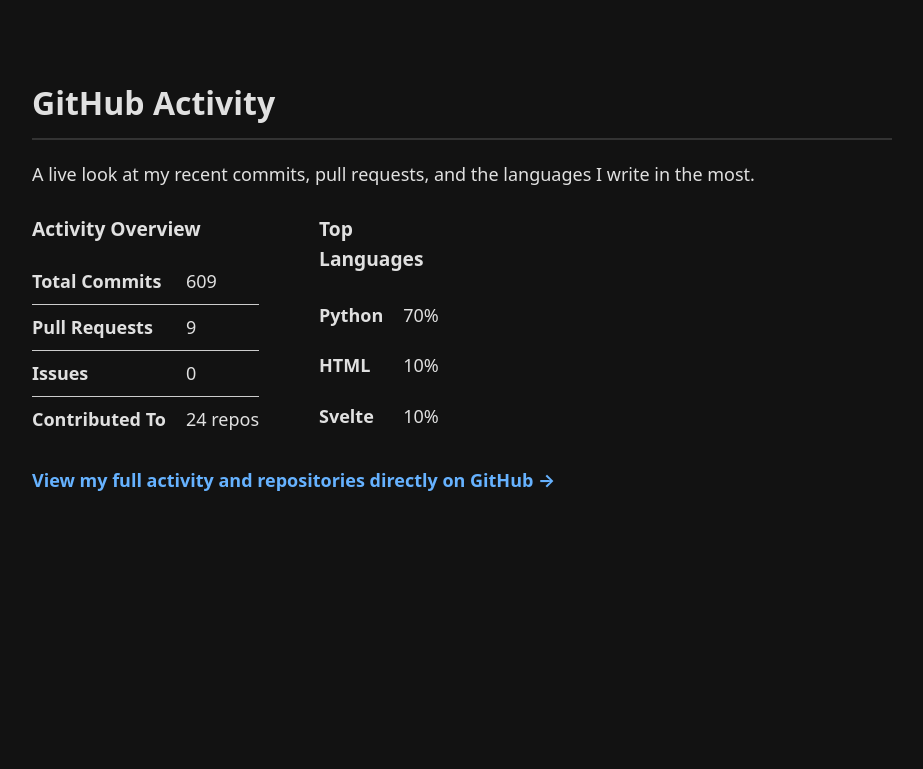
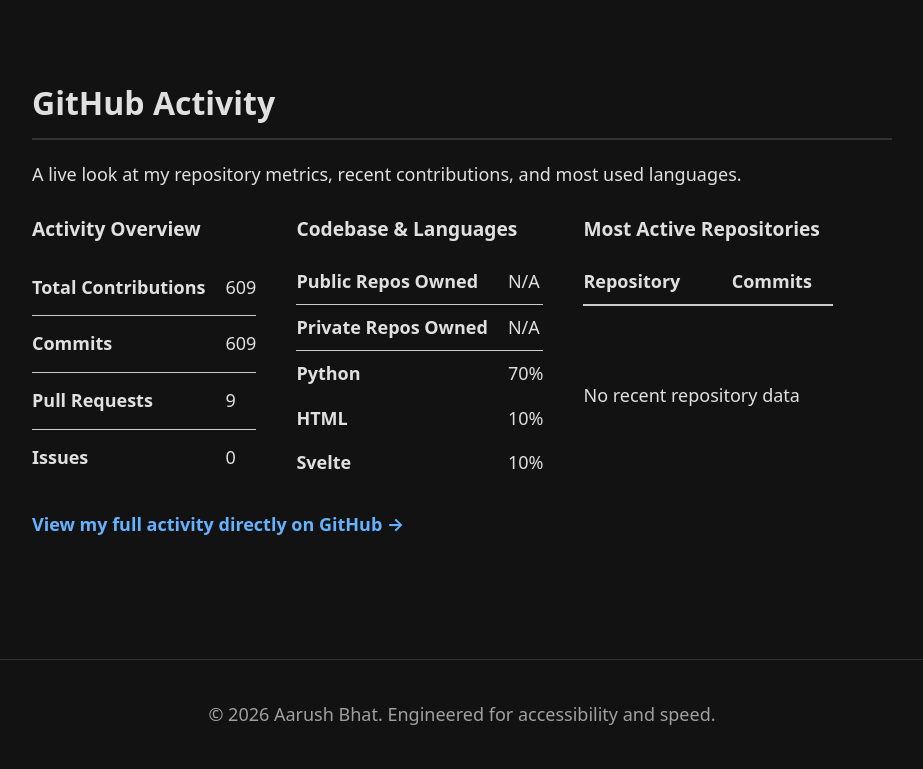
Before and after one commit to Aarushb/aarushb.github.io, a plain HTML site: page index.html in a window 1280 px wide. Shown: the part 4851-5620 px from the top of the page, without its empty margins (178-1101 px from the left). Before the commit the page ends 5426 px from the top, so only its background shows below. Drawn offline with Linux system fonts and the light colour scheme.

Commit message:
UI: add detailed stats table to frontend

```diff
--- a/index.html
+++ b/index.html
@@ -215,54 +215,86 @@
 
 <section id="github-stats" class="container section">
             <h2>GitHub Activity</h2>
-            <p>A live look at my recent commits, pull requests, and the languages I write in the most.</p>
+            <p>A live look at my repository metrics, recent contributions, and most used languages.</p>
 
             <div id="github-stats-container" aria-live="polite" style="margin-top: 25px;">
                 <p>Loading GitHub stats...</p>
             </div>
 
             <p style="margin-top: 25px; font-weight: bold;">
-                <a href="https://github.com/aarushb" target="_blank" rel="noopener noreferrer">View my full activity and repositories directly on GitHub &rarr;</a>
+                <a href="https://github.com/aarushb" target="_blank" rel="noopener noreferrer">View my full activity directly on GitHub &rarr;</a>
             </p>
         </section>
 
-<script>
+    </main>
+
+    <footer class="site-footer">
+        <div class="container">
+            <p>&copy; 2026 Aarush Bhat. Engineered for accessibility and speed.</p>
+        </div>
+    </footer>
+
+    <script>
         async function loadAccessibleStats() {
             const container = document.getElementById('github-stats-container');
             try {
-                // Fetch the static JSON file generated by the Python script
                 const res = await fetch('./github-stats.json');
                 if (!res.ok) throw new Error('Stats file not found');
                 const data = await res.json();
 
-                // Format the languages array into table rows
-                const languageRows = data.languages.map(lang =>
+                // Format the languages array
+                const languageRows = data.languages ? data.languages.map(lang =>
                     `<tr><th scope="row" style="padding: 8px 20px 8px 0;">${lang.name}</th><td style="padding: 8px 0;">${lang.percentage}%</td></tr>`
-                ).join('');
+                ).join('') : '<tr><td colspan="2">No language data</td></tr>';
 
-                // Build structured tables for screen readers and visual users alike
+                // Format the top repositories array
+                const topReposRows = data.topRepositories && data.topRepositories.length > 0 ? data.topRepositories.map(repo =>
+                    `<tr><th scope="row" style="padding: 8px 20px 8px 0; font-weight: normal;">${repo.name}</th><td style="padding: 8px 0;">${repo.commits}</td></tr>`
+                ).join('') : '<tr><td colspan="2">No recent repository data</td></tr>';
+
+                // Fallbacks for the new data points in case the old JSON is still cached
+                const totalContribs = data.totalContributions || data.commits;
+                const publicRepos = data.ownedRepos ? data.ownedRepos.public : 'N/A';
+                const privateRepos = data.ownedRepos ? data.ownedRepos.private : 'N/A';
+
                 container.innerHTML = `
-                    <div style="display: flex; flex-wrap: wrap; gap: 60px;">
-                        <table style="text-align: left; border-collapse: collapse;">
+                    <div style="display: flex; flex-wrap: wrap; gap: 40px; margin-top: 20px;">
+
+                        <table style="text-align: left; border-collapse: collapse; min-width: 200px;">
                             <caption style="text-align: left; font-size: 1.2rem; font-weight: bold; margin-bottom: 15px;">Activity Overview</caption>
                             <tbody>
-                                <tr><th scope="row" style="padding: 8px 20px 8px 0; border-bottom: 1px solid #ccc;">Total Commits</th><td style="padding: 8px 0; border-bottom: 1px solid #ccc;">${data.commits}</td></tr>
+                                <tr><th scope="row" style="padding: 8px 20px 8px 0; border-bottom: 1px solid #ccc;">Total Contributions</th><td style="padding: 8px 0; border-bottom: 1px solid #ccc;">${totalContribs}</td></tr>
+                                <tr><th scope="row" style="padding: 8px 20px 8px 0; border-bottom: 1px solid #ccc;">Commits</th><td style="padding: 8px 0; border-bottom: 1px solid #ccc;">${data.commits}</td></tr>
                                 <tr><th scope="row" style="padding: 8px 20px 8px 0; border-bottom: 1px solid #ccc;">Pull Requests</th><td style="padding: 8px 0; border-bottom: 1px solid #ccc;">${data.prs}</td></tr>
-                                <tr><th scope="row" style="padding: 8px 20px 8px 0; border-bottom: 1px solid #ccc;">Issues</th><td style="padding: 8px 0; border-bottom: 1px solid #ccc;">${data.issues}</td></tr>
-                                <tr><th scope="row" style="padding: 8px 20px 8px 0;">Contributed To</th><td style="padding: 8px 0;">${data.contributedTo} repos</td></tr>
+                                <tr><th scope="row" style="padding: 8px 20px 8px 0;">Issues</th><td style="padding: 8px 0;">${data.issues}</td></tr>
                             </tbody>
                         </table>
 
-                        <table style="text-align: left; border-collapse: collapse;">
-                            <caption style="text-align: left; font-size: 1.2rem; font-weight: bold; margin-bottom: 15px;">Top Languages</caption>
+                        <table style="text-align: left; border-collapse: collapse; min-width: 200px;">
+                            <caption style="text-align: left; font-size: 1.2rem; font-weight: bold; margin-bottom: 15px;">Codebase & Languages</caption>
                             <tbody>
+                                <tr><th scope="row" style="padding: 8px 20px 8px 0; border-bottom: 1px solid #ccc;">Public Repos Owned</th><td style="padding: 8px 0; border-bottom: 1px solid #ccc;">${publicRepos}</td></tr>
+                                <tr><th scope="row" style="padding: 8px 20px 8px 0; border-bottom: 1px solid #ccc;">Private Repos Owned</th><td style="padding: 8px 0; border-bottom: 1px solid #ccc;">${privateRepos}</td></tr>
                                 ${languageRows}
                             </tbody>
                         </table>
+
+                        <table style="text-align: left; border-collapse: collapse; min-width: 250px;">
+                            <caption style="text-align: left; font-size: 1.2rem; font-weight: bold; margin-bottom: 15px;">Most Active Repositories</caption>
+                            <thead>
+                                <tr>
+                                    <th scope="col" style="padding: 8px 20px 8px 0; border-bottom: 2px solid #ccc;">Repository</th>
+                                    <th scope="col" style="padding: 8px 0; border-bottom: 2px solid #ccc;">Commits</th>
+                                </tr>
+                            </thead>
+                            <tbody>
+                                ${topReposRows}
+                            </tbody>
+                        </table>
+
                     </div>
                 `;
             } catch (error) {
-                // Graceful fallback if the file hasn't been generated yet
                 container.innerHTML = "<p>Detailed GitHub stats are currently unavailable. Please follow the link below to view my activity directly on GitHub.</p>";
                 console.error("Stats generation error:", error);
             }
@@ -270,4 +302,5 @@
 
         loadAccessibleStats();
     </script>
+</body>
 </html>
```
